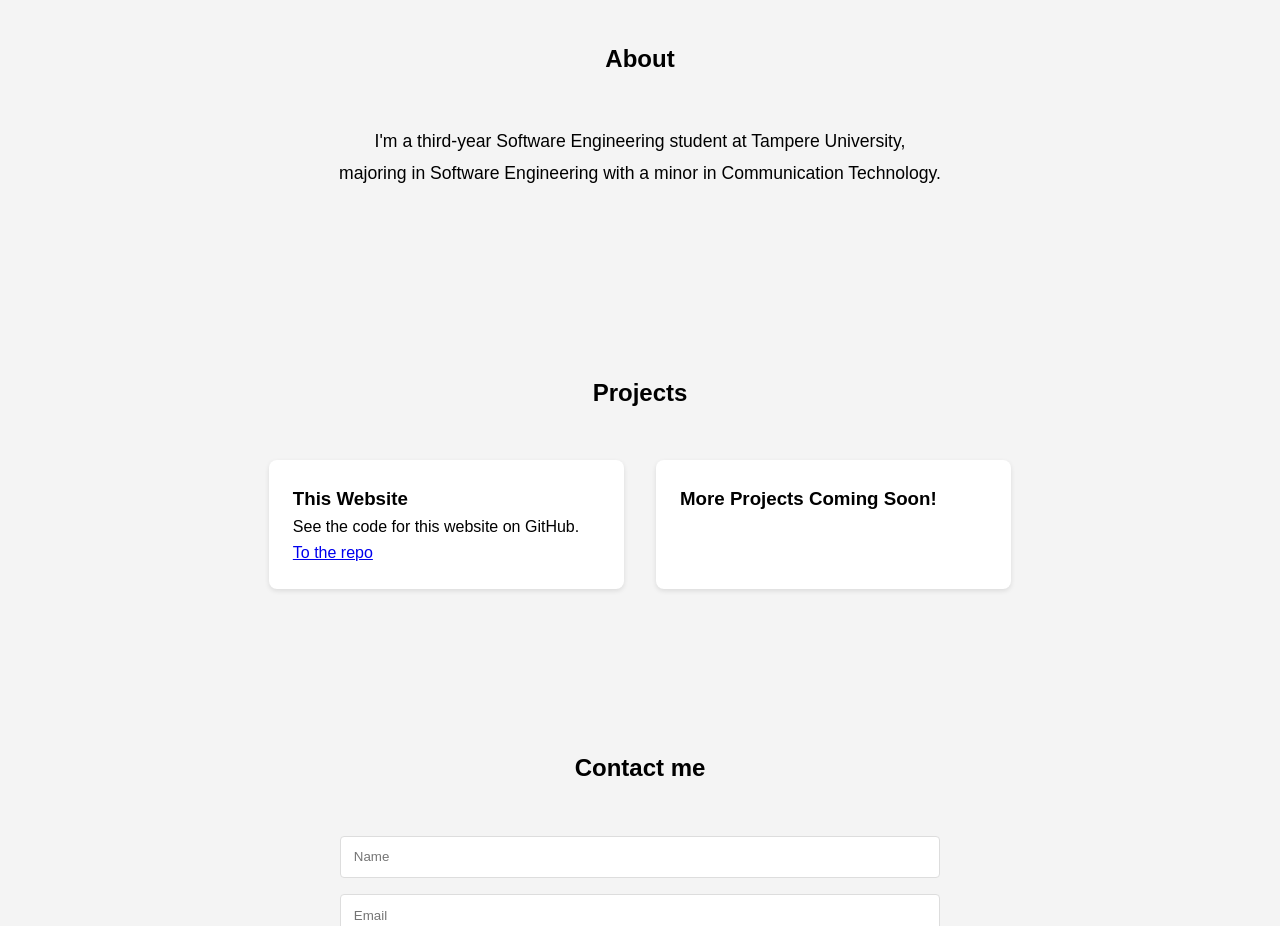
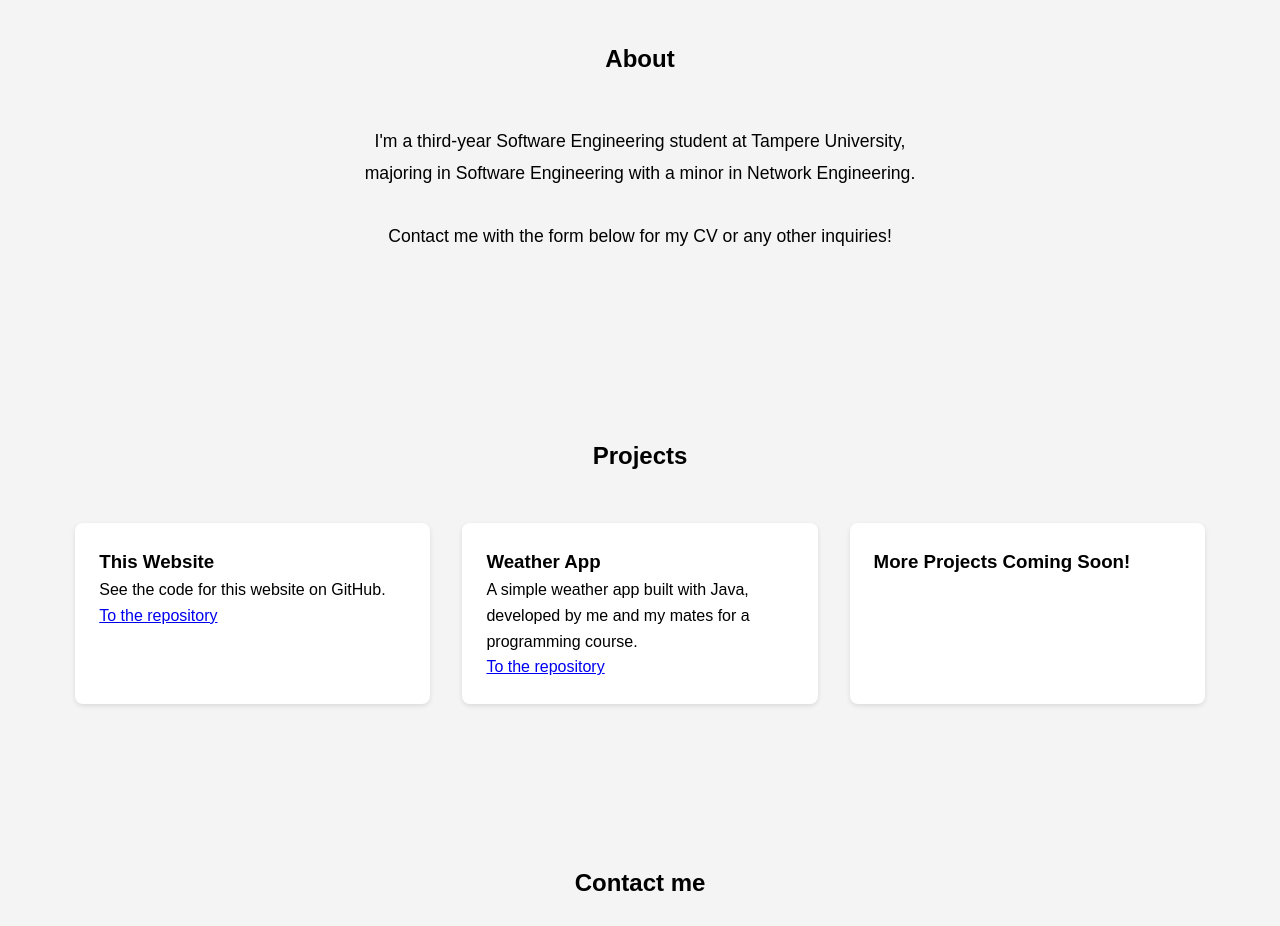
Before and after one commit to biokemisti/my-portfolio-website, a plain HTML site: page index.html in a window 1280 px wide. Shown: the part 840-1766 px from the top of the page. Drawn offline with Linux system fonts and the light colour scheme; files that its build step writes are made by us from their sources; files whose address does not match are found by name.

Commit message:
added a new project (card) and updated the about section

```diff
--- a/index.html
+++ b/index.html
@@ -37,8 +37,11 @@
                     <p>
                         I'm a third-year Software Engineering student at Tampere
                         University,<br />
-                        majoring in Software Engineering with a minor in
-                        Communication Technology.
+                        majoring in Software Engineering with a minor in Network
+                        Engineering. <br />
+                        <br />
+                        Contact me with the form below for my CV or any other
+                        inquiries!
                     </p>
                 </div>
             </div>
@@ -54,7 +57,20 @@
                         href="https://github.com/biokemisti/my-portfolio-website"
                         target="_blank"
                         rel="noopener noreferrer"
-                        >To the repo</a
+                        >To the repository</a
+                    >
+                </div>
+                <div class="projects-card">
+                    <h3>Weather App</h3>
+                    <p>
+                        A simple weather app built with Java, developed by me
+                        and my mates for a programming course.
+                    </p>
+                    <a
+                        href="https://github.com/biokemisti/JavaWeatherApp"
+                        target="_blank"
+                        rel="noopener noreferrer"
+                        >To the repository</a
                     >
                 </div>
                 <div class="projects-card">
```
